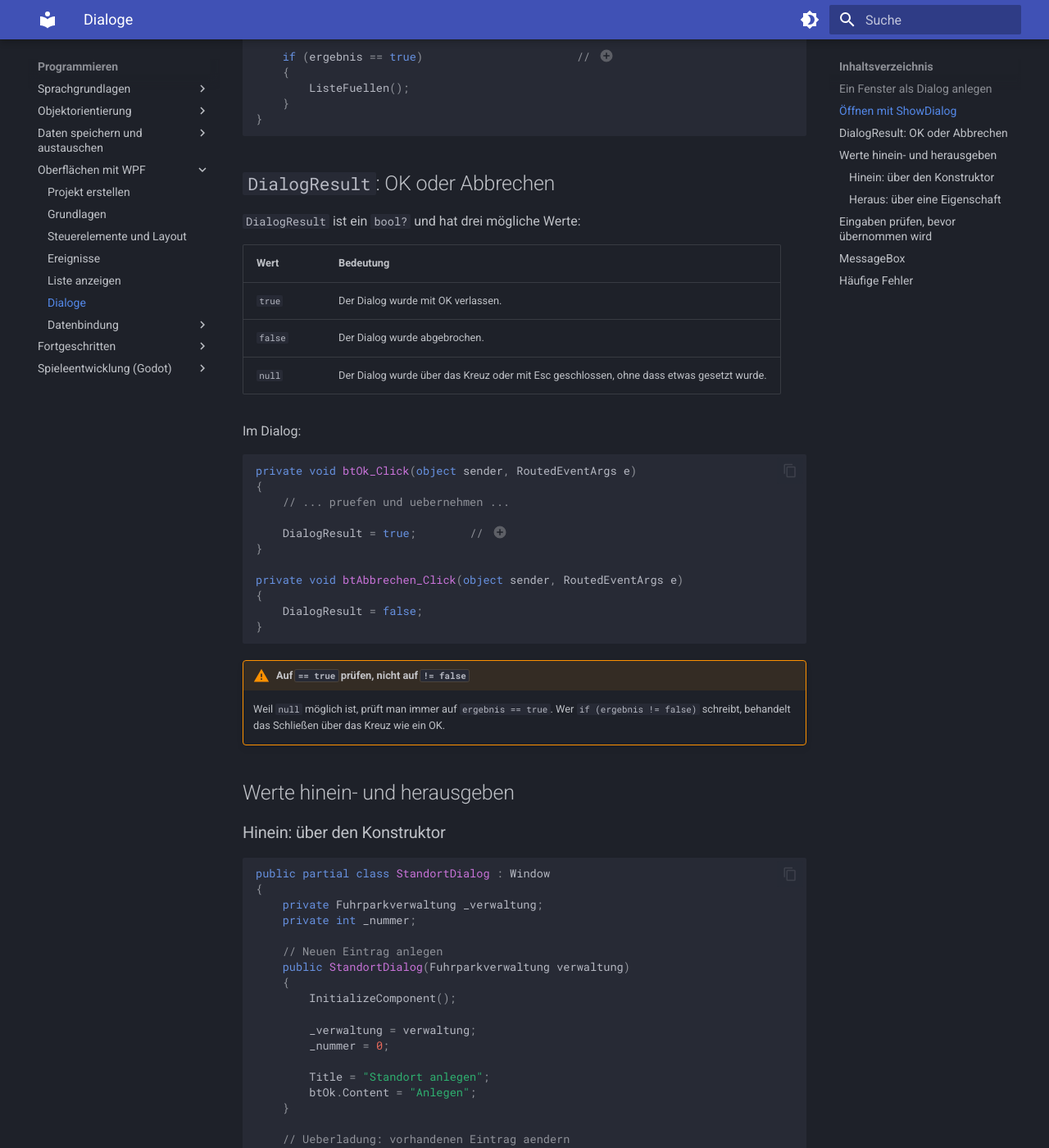
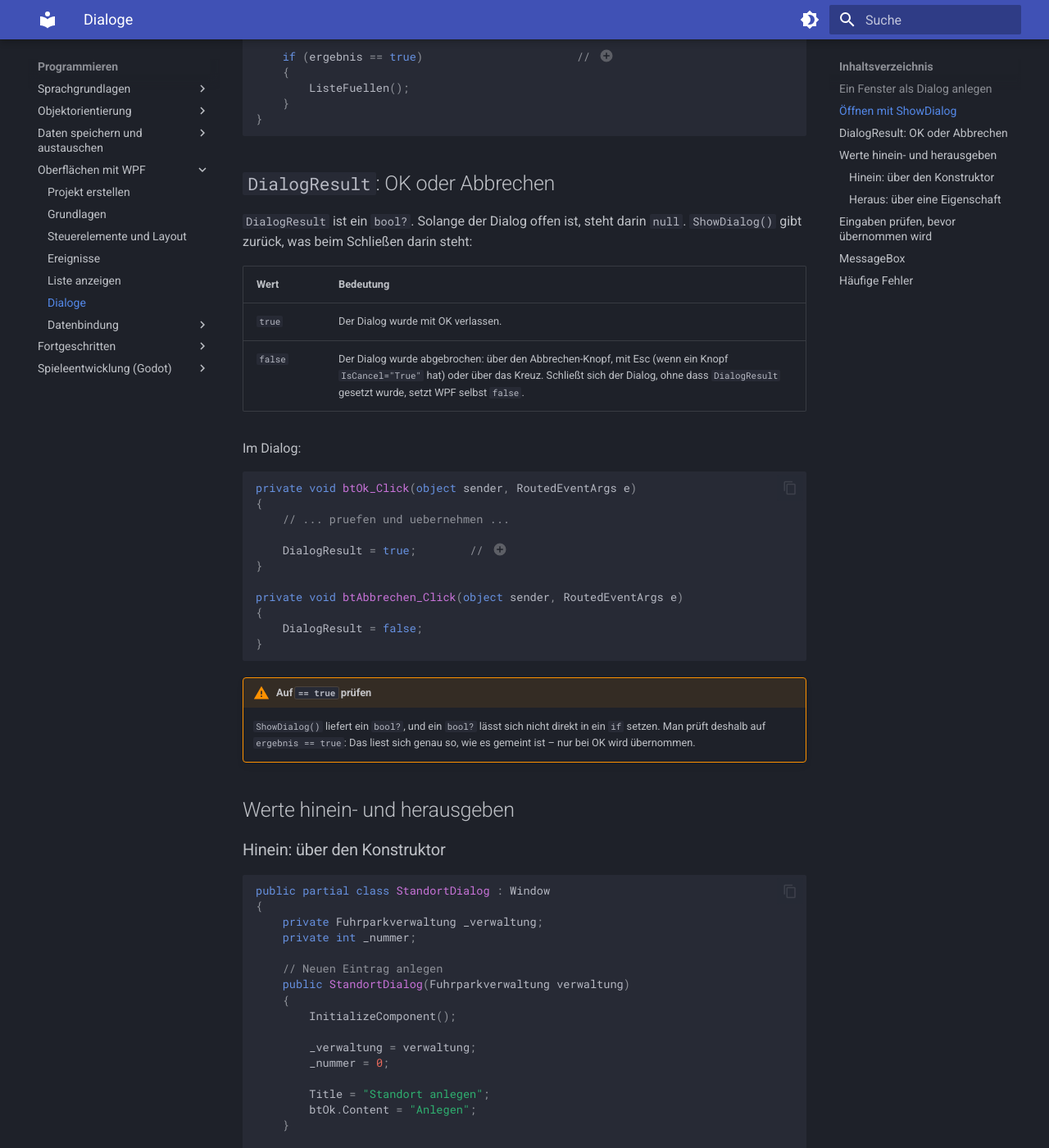
Before and after one commit to swop-bs/cheat-sheet, an MkDocs documentation site: the page built from docs/ui/dialoge.md, in a window 1280 px wide and 1400 px high, scrolled down 1360 px. Shown: the whole window at 82% size. Built offline with MkDocs 1.6.1 and Material for MkDocs 9.7.7, drawn with Linux system fonts in a browser that asks for light colours; some of the changed text lies outside the part shown.

Commit message:
docs: correct DialogResult, WPF event errors and Random pitfall
- dialoge: Cancel, Esc and the close button return false, not null;
  check the result of ShowDialog() with == true
- ereignisse: separate CS1061 (renamed handler) and CS0103 (changed
  x:Name); empty-area mouse events only fail on containers without
  Background
- zufall: repeated values only with a fixed seed; note that the old
  time-based seed applied to .NET Framework only

Co-Authored-By: Claude Opus 5.5 <noreply@anthropic.com>

```diff
--- a/docs/ui/dialoge.md
+++ b/docs/ui/dialoge.md
@@ -53,17 +53,16 @@ private void btBearbeiten_Click(object sender, RoutedEventArgs e)
 
 1. `Owner` sagt, über welchem Fenster der Dialog liegt. Ohne das steht er irgendwo auf dem Bildschirm.
 2. `ShowDialog` hält den Aufruf an dieser Stelle an, bis der Dialog geschlossen wird. `Show()` täte das nicht — dann liefe die nächste Zeile sofort.
-3. Der Rückgabewert ist das `DialogResult`, das der Dialog selbst gesetzt hat.
+3. Der Rückgabewert ist das `DialogResult`, das beim Schließen im Dialog steht.
 
 ## `DialogResult`: OK oder Abbrechen
 
-`DialogResult` ist ein `bool?` und hat drei mögliche Werte:
+`DialogResult` ist ein `bool?`. Solange der Dialog offen ist, steht darin `null`. `ShowDialog()` gibt zurück, was beim Schließen darin steht:
 
 | Wert | Bedeutung |
 | --- | --- |
 | `true` | Der Dialog wurde mit OK verlassen. |
-| `false` | Der Dialog wurde abgebrochen. |
-| `null` | Der Dialog wurde über das Kreuz oder mit Esc geschlossen, ohne dass etwas gesetzt wurde. |
+| `false` | Der Dialog wurde abgebrochen: über den Abbrechen-Knopf, mit Esc (wenn ein Knopf `IsCancel="True"` hat) oder über das Kreuz. Schließt sich der Dialog, ohne dass `DialogResult` gesetzt wurde, setzt WPF selbst `false`. |
 
 Im Dialog:
 
@@ -83,8 +82,8 @@ private void btAbbrechen_Click(object sender, RoutedEventArgs e)
 
 1. Das **Setzen** von `DialogResult` schließt das Fenster von selbst. Ein zusätzliches `Close()` braucht es nicht.
 
-!!! warning "Auf `== true` prüfen, nicht auf `!= false`"
-	Weil `null` möglich ist, prüft man immer auf `ergebnis == true`. Wer `if (ergebnis != false)` schreibt, behandelt das Schließen über das Kreuz wie ein OK.
+!!! warning "Auf `== true` prüfen"
+	`ShowDialog()` liefert ein `bool?`, und ein `bool?` lässt sich nicht direkt in ein `if` setzen. Man prüft deshalb auf `ergebnis == true`: Das liest sich genau so, wie es gemeint ist – nur bei OK wird übernommen.
 
 ## Werte hinein- und herausgeben
 
@@ -240,6 +239,6 @@ if (antwort == MessageBoxResult.Yes)
 | `InvalidOperationException: DialogResult can be set only after Window is created and shown as dialog` | `DialogResult` in einem Fenster gesetzt, das mit `Show()` geöffnet wurde. |
 | Der Dialog schließt sich trotz fehlerhafter Eingabe | Nach dem Hinweis fehlt das `return`, oder `DialogResult` wird vor der Prüfung gesetzt. |
 | Nach dem Abbrechen ist trotzdem etwas geändert | Eingaben wurden schon beim Tippen in das Objekt übernommen statt erst im OK-Zweig. |
-| Das Schließen über das Kreuz wirkt wie OK | Es wurde auf `!= false` statt auf `== true` geprüft. |
+| Das Schließen über das Kreuz wirkt wie OK | Der Rückgabewert von `ShowDialog()` wird gar nicht ausgewertet; die Zeilen danach laufen immer. |
 | Der Dialog erscheint an einer merkwürdigen Stelle | `Owner` nicht gesetzt oder `WindowStartupLocation` nicht auf `CenterOwner`. |
 | Die Eingabetaste tut nichts | `IsDefault="True"` am OK-Knopf fehlt. |
```
Also changed, not shown: docs/grundlagen/zufall.md (+6 -4 lines), docs/ui/ereignisse.md (+3 -2 lines).
